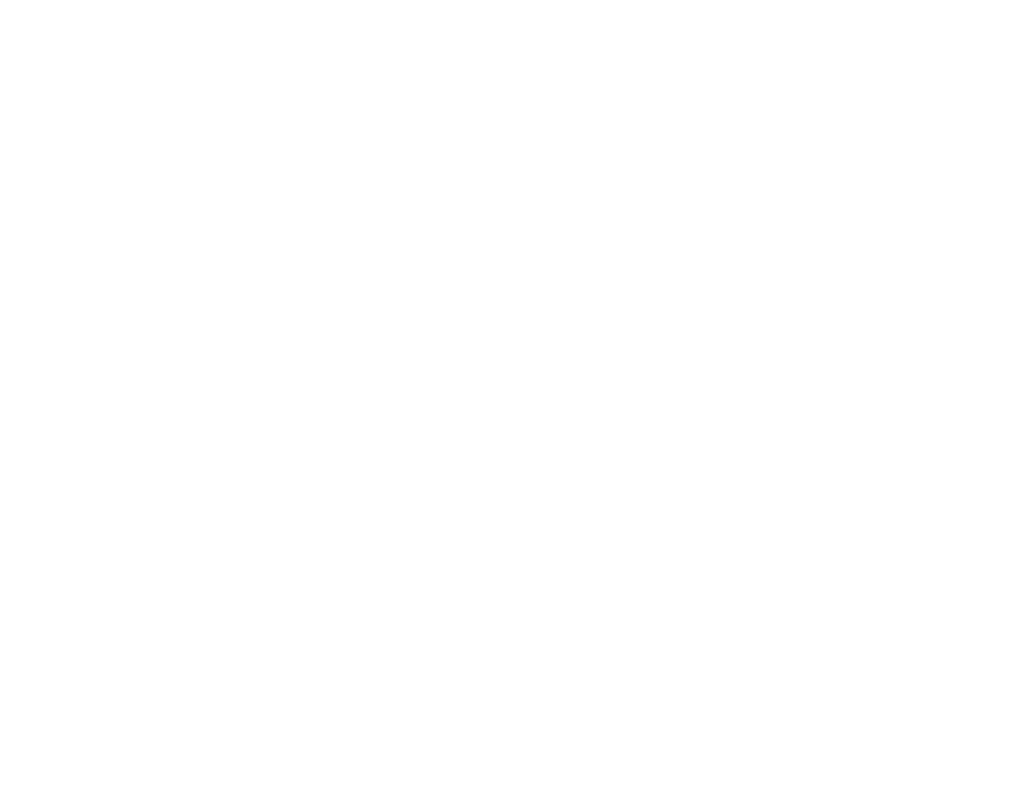
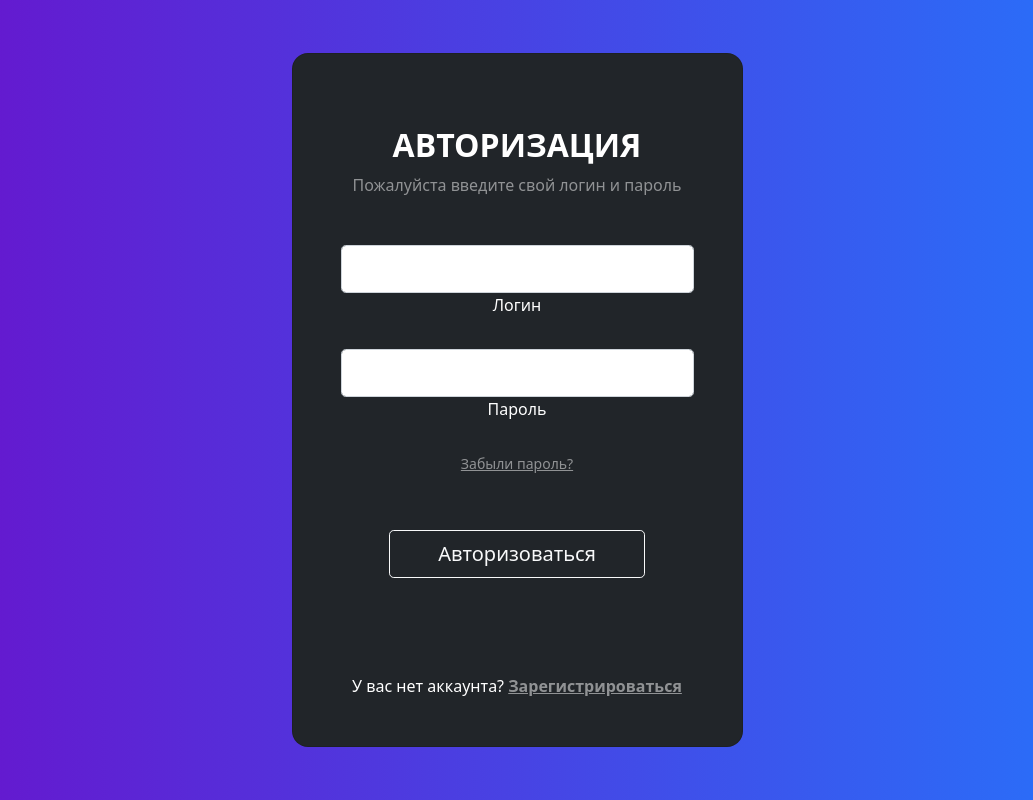
Before and after one commit to Ryize/RaccoonAnonymous, a Flask app: page /authorisation in a window 1280 px wide. Before the commit the part shown is empty. Shown: the whole page, without its empty margins (123-1156 px from the left). Run offline with Flask 2, Linux system fonts and the light colour scheme.

Commit message:
Add registrstion, autorization

```diff
--- a/static/css/style.css
+++ b/static/css/style.css
@@ -0,0 +1,11 @@
+/*Страница регистрации*/
+.gradient-custom {
+/* fallback for old browsers */
+background: #6a11cb;
+
+/* Chrome 10-25, Safari 5.1-6 */
+background: -webkit-linear-gradient(to right, rgba(106, 17, 203, 1), rgba(37, 117, 252, 1));
+
+/* W3C, IE 10+/ Edge, Firefox 16+, Chrome 26+, Opera 12+, Safari 7+ */
+background: linear-gradient(to right, rgba(106, 17, 203, 1), rgba(37, 117, 252, 1))
+}
--- a/templates/authorisation.html
+++ b/templates/authorisation.html
@@ -1,10 +1,53 @@
-<!DOCTYPE html>
+<!doctype html>
 <html lang="ru">
 <head>
     <meta charset="UTF-8">
-    <title>Title</title>
+    <meta name="viewport"
+          content="width=device-width, user-scalable=no, initial-scale=1.0, maximum-scale=1.0, minimum-scale=1.0">
+    <meta http-equiv="X-UA-Compatible" content="ie=edge">
+    <link rel="stylesheet" href="{{ url_for('static', filename='css/style.css') }}">
+    <link href="https://cdn.jsdelivr.net/npm/bootstrap@5.1.3/dist/css/bootstrap.min.css" rel="stylesheet" integrity="sha384-1BmE4kWBq78iYhFldvKuhfTAU6auU8tT94WrHftjDbrCEXSU1oBoqyl2QvZ6jIW3" crossorigin="anonymous">
+    <script src="https://cdn.jsdelivr.net/npm/bootstrap@5.1.3/dist/js/bootstrap.bundle.min.js" integrity="sha384-ka7Sk0Gln4gmtz2MlQnikT1wXgYsOg+OMhuP+IlRH9sENBO0LRn5q+8nbTov4+1p" crossorigin="anonymous"></script>
+    <title>Авторизация</title>
 </head>
 <body>
+<section class="vh-100 gradient-custom">
+  <div class="container py-5 h-100">
+    <div class="row d-flex justify-content-center align-items-center h-100">
+      <div class="col-12 col-md-8 col-lg-6 col-xl-5">
+        <div class="card bg-dark text-white" style="border-radius: 1rem;">
+          <div class="card-body p-5 text-center">
 
+            <div class="mb-md-5 mt-md-4 pb-5">
+
+              <h2 class="fw-bold mb-2 text-uppercase">Авторизация</h2>
+              <p class="text-white-50 mb-5">Пожалуйста введите свой логин и пароль</p>
+
+              <div class="form-outline form-white mb-4">
+                <input type="email" id="typeLoginX" class="form-control form-control-lg" />
+                <label class="form-label" for="typeLoginX">Логин</label>
+              </div>
+
+              <div class="form-outline form-white mb-4">
+                <input type="password" id="typePasswordX" class="form-control form-control-lg" />
+                <label class="form-label" for="typePasswordX">Пароль</label>
+              </div>
+
+              <p class="small mb-5 pb-lg-2"><a class="text-white-50" href="#!">Забыли пароль?</a></p>
+
+              <button class="btn btn-outline-light btn-lg px-5" type="submit">Авторизоваться</button>
+
+            </div>
+
+            <div>
+              <p class="mb-0">У вас нет аккаунта? <a href="/registration" class="text-white-50 fw-bold">Зарегистрироваться</a>
+              </p>
+            </div>
+          </div>
+        </div>
+      </div>
+    </div>
+  </div>
+</section>
 </body>
 </html>
```
Also changed, not shown: templates/registration.html (+42 -2 lines).
